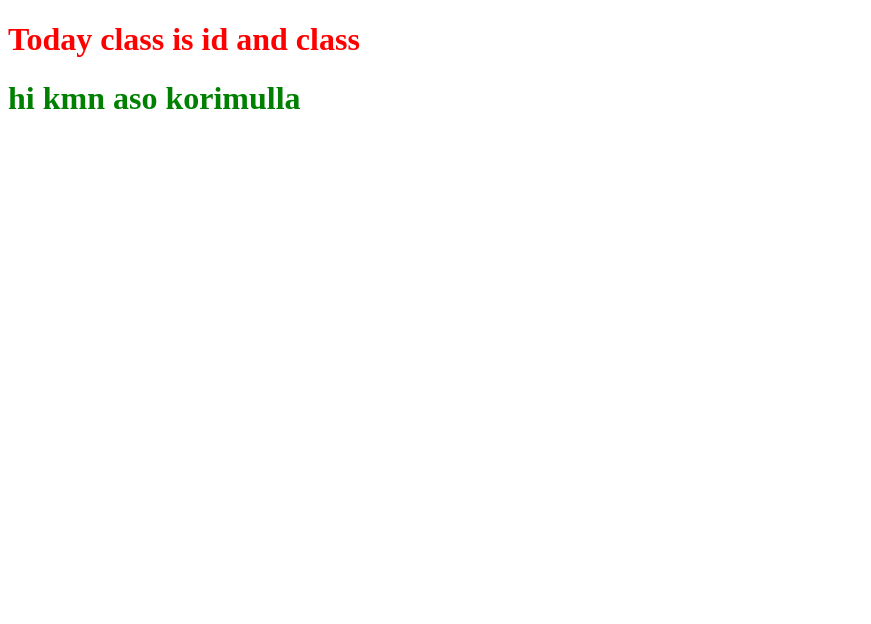
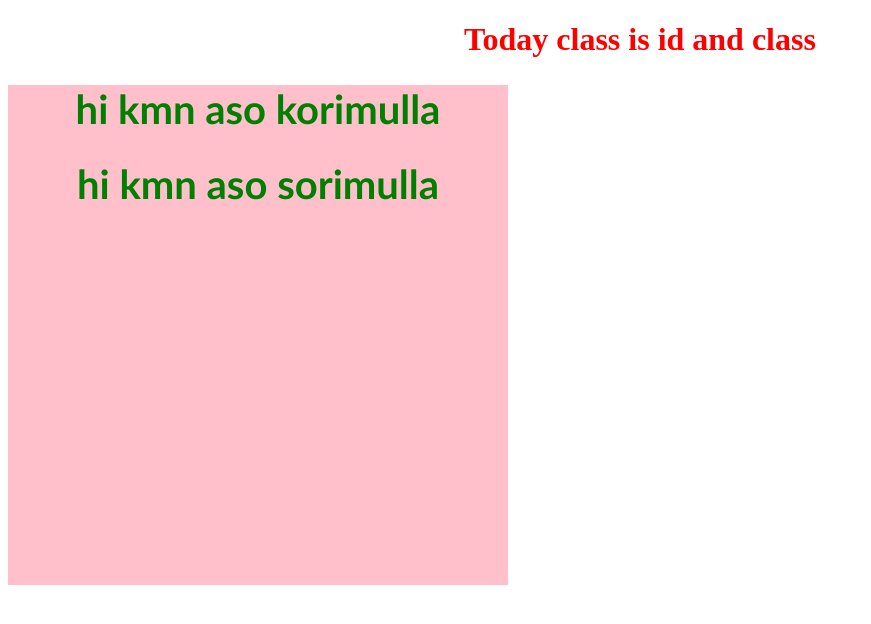
Before and after one commit to jony1204550/class-id, a plain HTML site: page index.html in a window 1280 px wide. Shown: the whole page, without its empty margins (0-871 px from the left). Drawn offline with Linux system fonts and the light colour scheme.

Commit message:
id added

```diff
--- a/index.html
+++ b/index.html
@@ -7,17 +7,29 @@
     <style>
         h1{
             color: red;
+            text-align: center;
         }
         .korim h1{
             color: green;
+            font-family: 'Trebuchet MS', 'Lucida Sans Unicode', 'Lucida Grande', 'Lucida Sans', Arial, sans-serif;
+            font-size: 40px;
+            text-align: center;
+        }
+        #father{
+            width: 500px;
+            height: 500px;
+            background-color: #FFC0CB;
         }
     </style>
 </head>
 <body>
     <h1>Today class is id and class</h1>
 
-    <div class="korim">
-        <h1>hi kmn aso korimulla</h1>
+    <div id="father">
+        <div class="korim">
+            <h1>hi kmn aso korimulla</h1>
+            <h1>hi kmn aso sorimulla</h1>
+        </div>
     </div>
 </body>
 </html>
```
